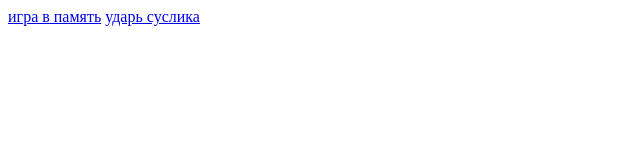
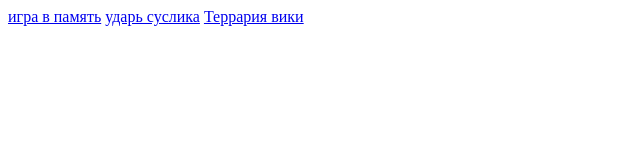
Before and after one commit to Askadhhh/sweb, a plain HTML site: page index.html in a window 1280 px wide. Shown: the whole page, without its empty margins (0-640 px from the left). Drawn offline with Linux system fonts and the light colour scheme.

Commit message:
добавил ссылку на TerraiaWiki

```diff
--- a/index.html
+++ b/index.html
@@ -8,5 +8,6 @@
   <body>
     <a href="./memory/index.html">игра в память</a>
     <a href="./Whac-A-Mole/index.html">ударь суслика</a>
+    <a href="./tasks/071024-WikiTerraria/index.html">Террария вики</a>
   </body>
 </html>
```
